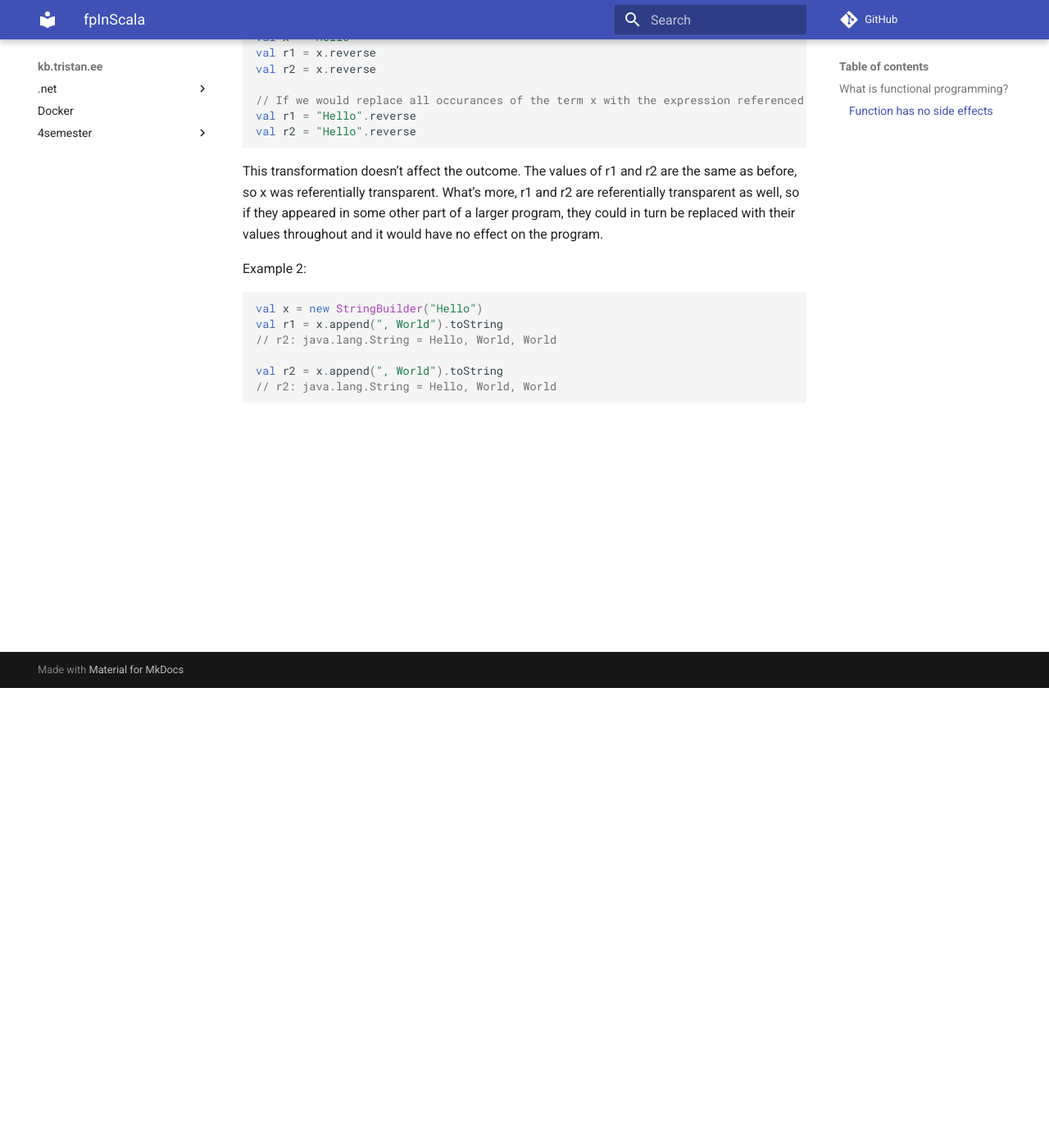
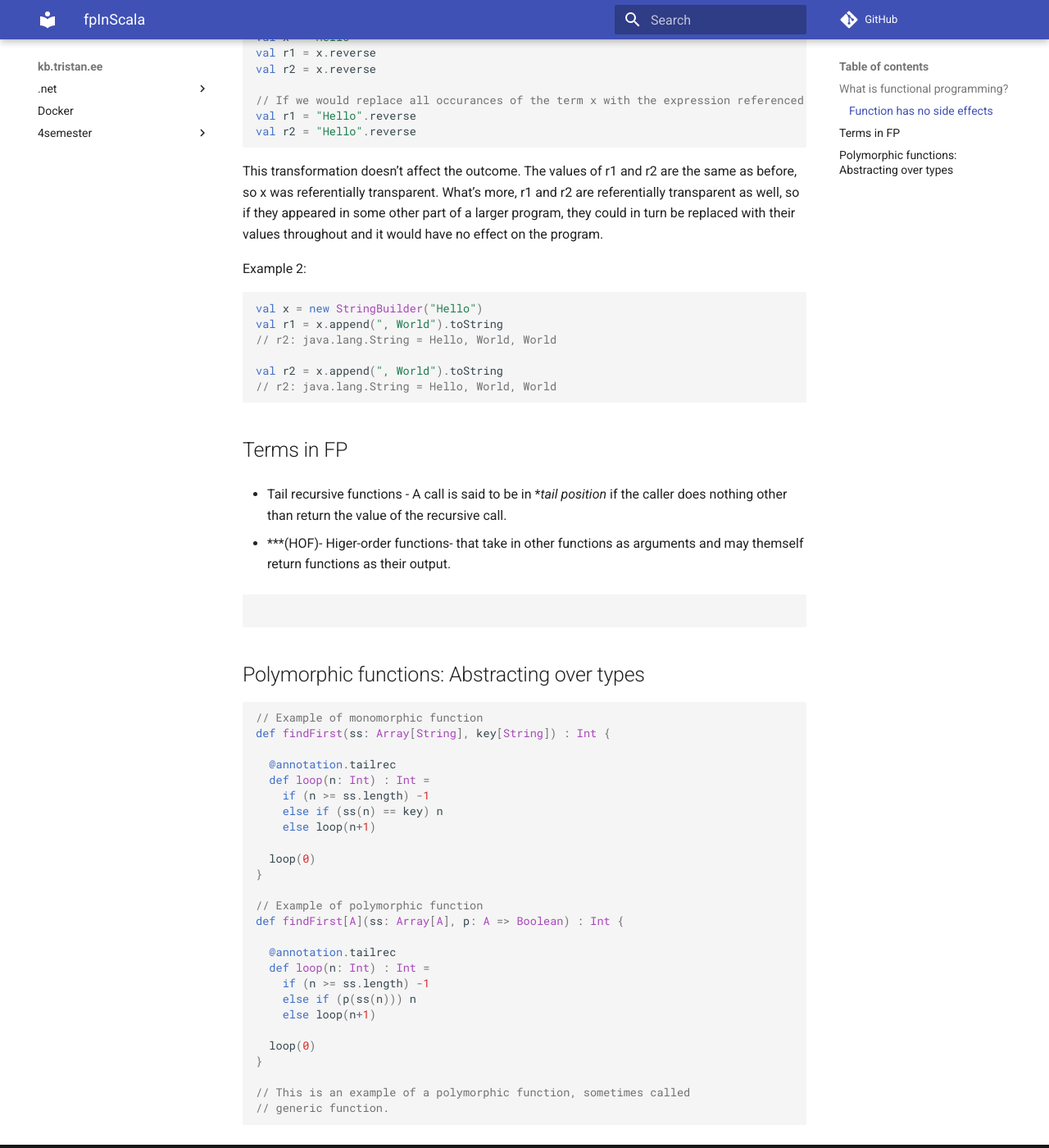
Before and after one commit to tristankrass/docs.tristan.ee, an MkDocs documentation site: the page built from docs/fpInScala.md, in a window 1280 px wide and 1400 px high, scrolled down 561 px. Shown: the whole window at 82% size. Built offline with MkDocs 1.6.1 and Material for MkDocs 9.7.7, drawn with Linux system fonts in a browser that asks for light colours; comment, search, counter and statistics services are not loaded.

Commit message:
added scala stuff

````diff
--- a/docs/fpInScala.md
+++ b/docs/fpInScala.md
@@ -46,3 +46,50 @@ val r2 = x.append(", World").toString
 // r2: java.lang.String = Hello, World, World
 
 ```
+
+## Terms in FP
+
+- Tail recursive functions -
+A call is said to be in **tail position* if
+the caller does nothing other than return the value of the
+recursive call.
+
+
+- ***(HOF)- Higer-order functions- that take in other functions as arguments and may
+themself return functions as their output.
+
+
+```scala
+
+```
+
+## Polymorphic functions: Abstracting over types
+
+```scala
+// Example of monomorphic function
+def findFirst(ss: Array[String], key[String]) : Int {
+
+  @annotation.tailrec
+  def loop(n: Int) : Int =
+    if (n >= ss.length) -1
+    else if (ss(n) == key) n
+    else loop(n+1)
+
+  loop(0)
+}
+
+// Example of polymorphic function
+def findFirst[A](ss: Array[A], p: A => Boolean) : Int {
+
+  @annotation.tailrec
+  def loop(n: Int) : Int =
+    if (n >= ss.length) -1
+    else if (p(ss(n))) n
+    else loop(n+1)
+
+  loop(0)
+}
+
+// This is an example of a polymorphic function, sometimes called
+// generic function.
+```
````
Also changed, not shown: docs/taltech/finalthesis/soovitused.md (added, +75 -0 lines).
